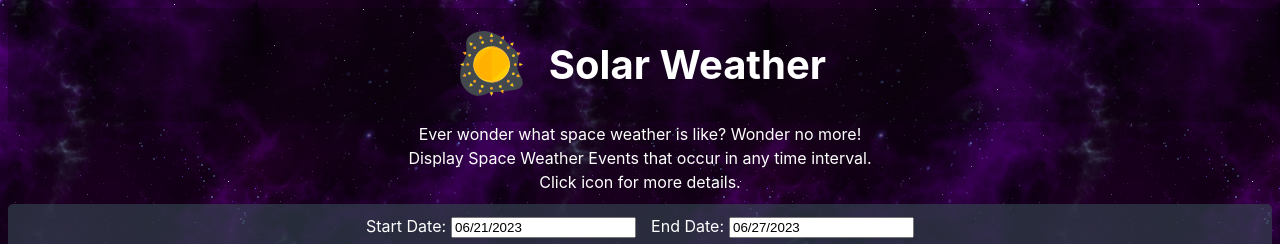
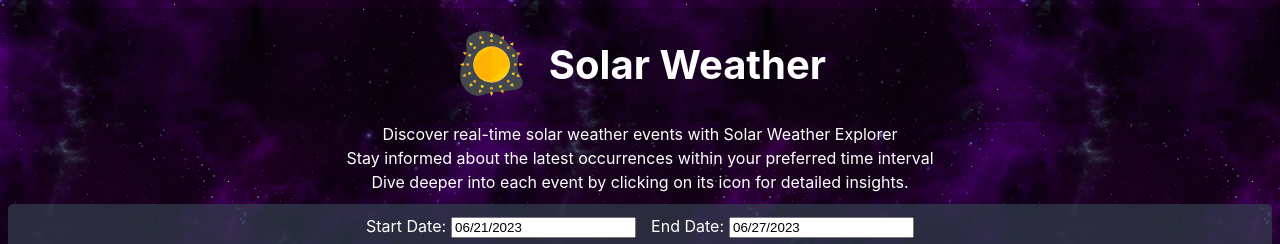
Before and after one commit to manh9203/solar-weather, a React (Vite) app: page / in a window 1280 px wide. Shown: the top 244 px of the page. Built offline with nearby package versions, Linux system fonts and the light colour scheme; no server answers.

Commit message:
changed heading

```diff
--- a/src/App.jsx
+++ b/src/App.jsx
@@ -30,9 +30,9 @@ function App({ name, testMode }) {
       </header>
 
       <div className="useInfo">
-        <p>Ever wonder what space weather is like? Wonder no more!</p>
-        <p>Display Space Weather Events that occur in any time interval.</p>
-        <p>Click icon for more details.</p>
+        <p>Discover real-time solar weather events with Solar Weather Explorer</p>
+        <p>Stay informed about the latest occurrences within your preferred time interval</p>
+        <p>Dive deeper into each event by clicking on its icon for detailed insights.</p>
       </div>
 
       <SetDate
```
